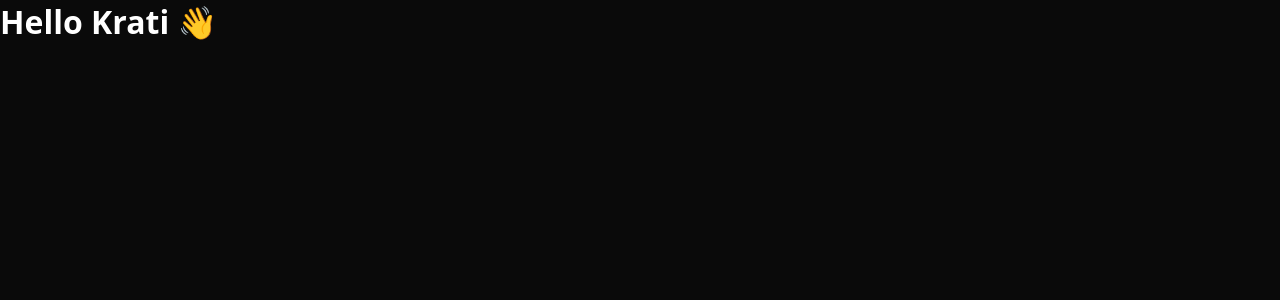
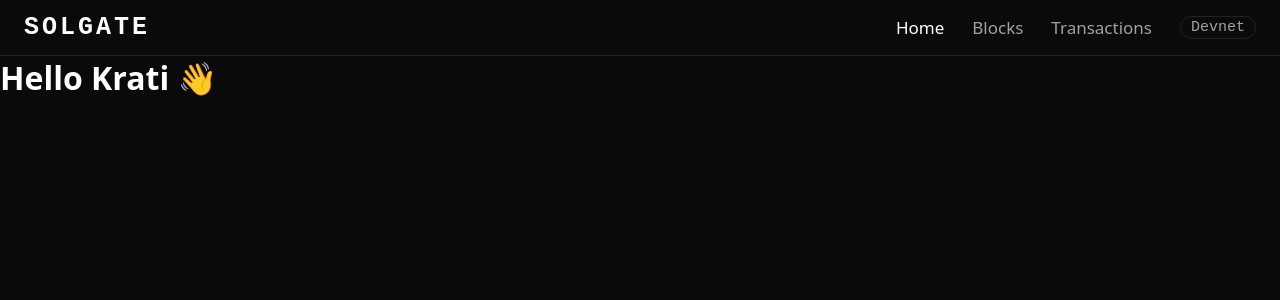
Before and after one commit to patelkrati00/solgate-indexer, a Next.js app in the folder web/: page / in a window 1280 px wide. Shown: the top 300 px of the page. Built offline with nearby package versions, Linux system fonts and the light colour scheme.

Commit message:
feat(ui): add navbar component

```diff
--- a/web/app/globals.css
+++ b/web/app/globals.css
@@ -1,11 +1,15 @@
-/* Reset */
+@keyframes ping {
+  0% { transform: scale(1); opacity: 0.75; }
+  75%, 100% { transform: scale(2); opacity: 0; }
+}
+
 * {
   margin: 0;
   padding: 0;
   box-sizing: border-box;
+  transition: all 0.2s ease;
 }
 
-/* Root theme */
 :root {
   --bg: #0a0a0a;
   --text: #ffffff;
@@ -14,20 +18,17 @@
   --border: #222222;
 }
 
-/* Body */
 body {
   background-color: var(--bg);
   color: var(--text);
   font-family: system-ui, -apple-system, sans-serif;
 }
 
-/* Links */
 a {
   color: inherit;
   text-decoration: none;
 }
 
-/* Buttons (basic default) */
 button {
   background: var(--card);
   color: var(--text);
@@ -35,8 +36,3 @@ button {
   padding: 8px 12px;
   cursor: pointer;
 }
-
-/* Optional: smooth UI */
-* {
-  transition: all 0.2s ease;
-}
--- a/web/app/layout.tsx
+++ b/web/app/layout.tsx
@@ -1,18 +1,12 @@
+import Navbar from "@/components/Navbar";
 import "./globals.css";
-
-export const metadata = {
-  title: "My App",
-  description: "Built by Krati",
-};
-
-export default function RootLayout({
-  children,
-}: {
-  children: React.ReactNode;
-}) {
+export default function RootLayout({ children  }) {
   return (
     <html lang="en">
-      <body>{children}</body>
+      <body>
+        <Navbar />
+        <main>{children}</main>
+      </body>
     </html>
   );
 }
--- /dev/null
+++ b/web/components/Navbar.tsx
@@ -0,0 +1,54 @@
+"use client";
+
+import Link from "next/link";
+import { usePathname } from "next/navigation";
+
+const links = [
+  { href: "/", label: "Home" },
+  { href: "/blocks", label: "Blocks" },
+  { href: "/transactions", label: "Transactions" },
+];
+
+export default function Navbar() {
+  const pathname = usePathname();
+
+  return (
+    <nav style={{
+      display: "flex",
+      alignItems: "center",
+      justifyContent: "space-between",
+      padding: "0 24px",
+      height: "56px",
+      borderBottom: "1px solid #222222",
+      backgroundColor: "#0a0a0a",
+    }}>
+
+      <span style={{ fontFamily: "monospace", fontSize: "25px", fontWeight: 600, letterSpacing: "3px", color: "#ffffff" }}>
+        SOLGATE
+      </span>
+
+      <div style={{ display: "flex", alignItems: "center", gap: "28px" }}>
+        {links.map((link) => (
+          <Link key={link.href} href={link.href} style={{
+            fontSize: "17px",
+            color: pathname === link.href ? "#ffffff" : "#a1a1aa",
+            fontWeight: pathname === link.href ? 500 : 400,
+          }}>
+            {link.label}
+          </Link>
+        ))}
+        <span style={{
+          fontSize: "15px",
+          fontFamily: "monospace",
+          padding: "2px 10px",
+          borderRadius: "99px",
+          border: "1px solid #222222",
+          color: "#a1a1aa",
+        }}>
+          Devnet
+        </span>
+      </div>
+
+    </nav>
+  );
+}
```
Also changed, not shown: web/components/StatsBar.tsx (added, +51 -0 lines).
